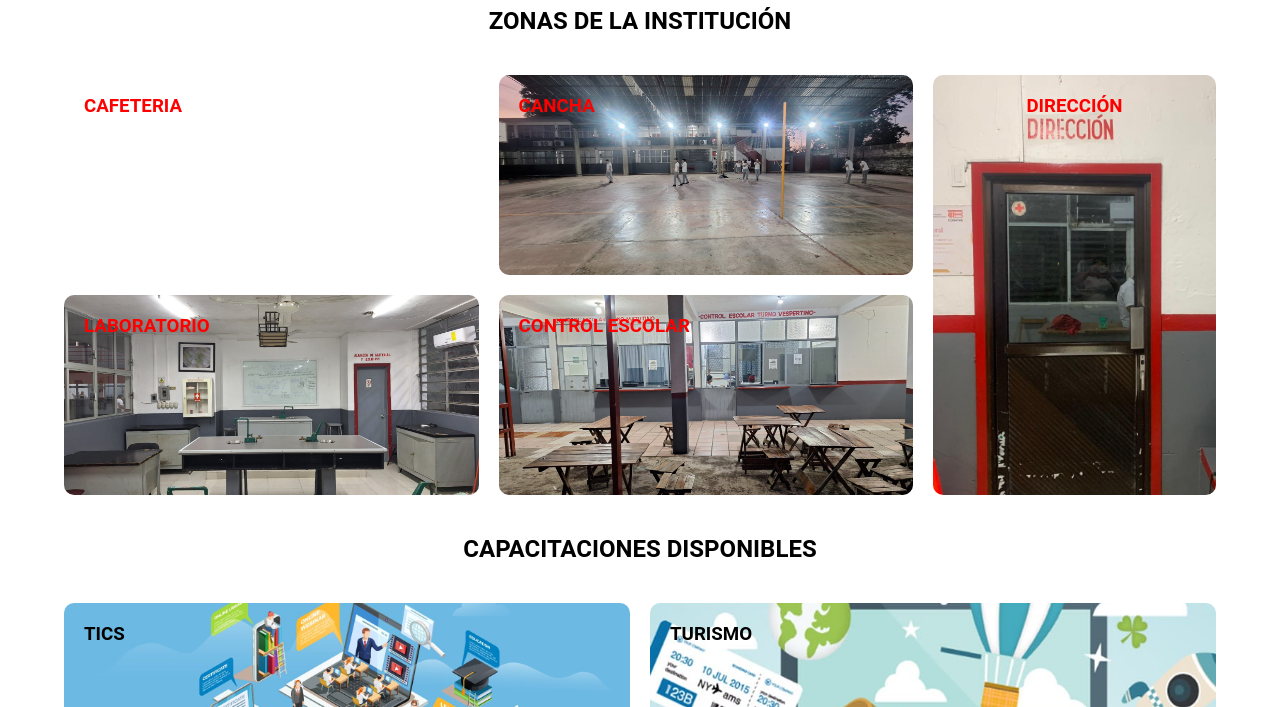
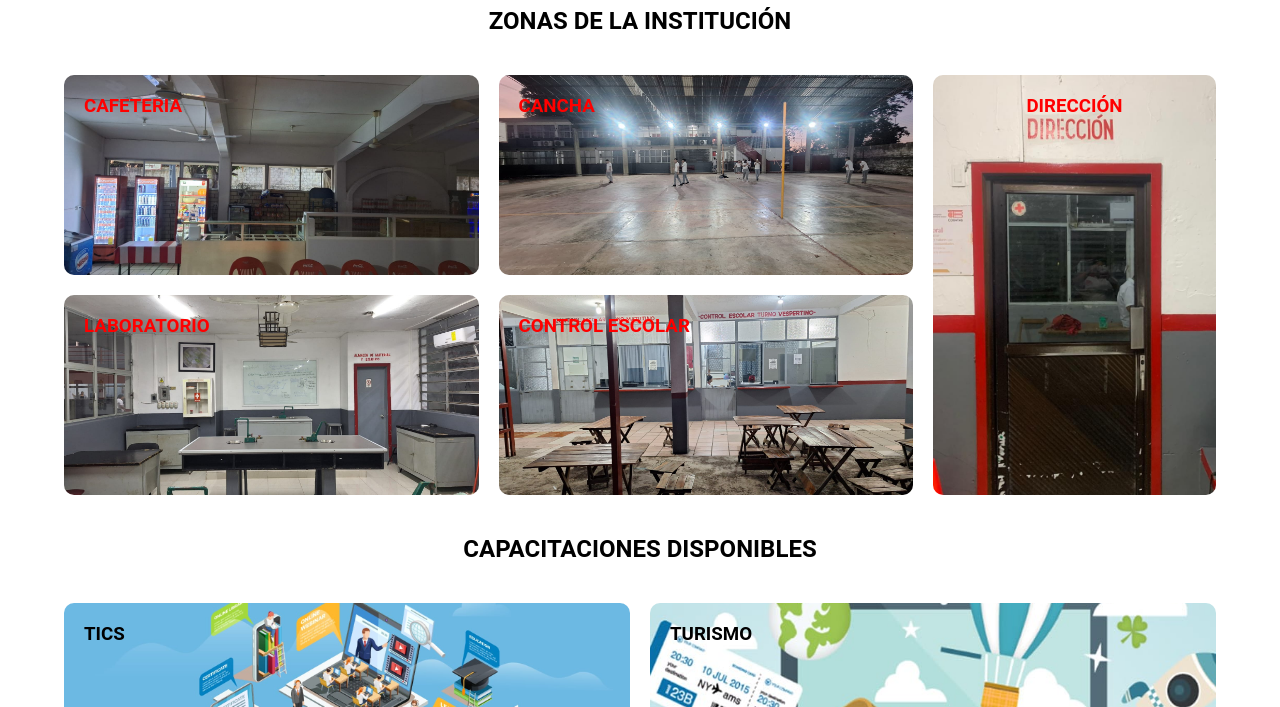
Before and after one commit to MDZ-ANGEL/index, a plain HTML site: page index.html in a window 1280 px wide. Shown: the part 93-800 px from the top of the page. Drawn offline with Linux system fonts and the light colour scheme.

Commit message:
Update index.html

```diff
--- a/index.html
+++ b/index.html
@@ -25,7 +25,7 @@
   </div>
   <div class="contenedor">
     <div class="contenedor-zonas">
-      <div class="zona" style="background-image: src=(CSSGRIB/10.jpg)">
+      <div class="zona" style="background-image: url(CSSGRIB/10.jpg)">
         <div class="textos">
 					<h3>CAFETERIA</h3>
 				</div>
```
